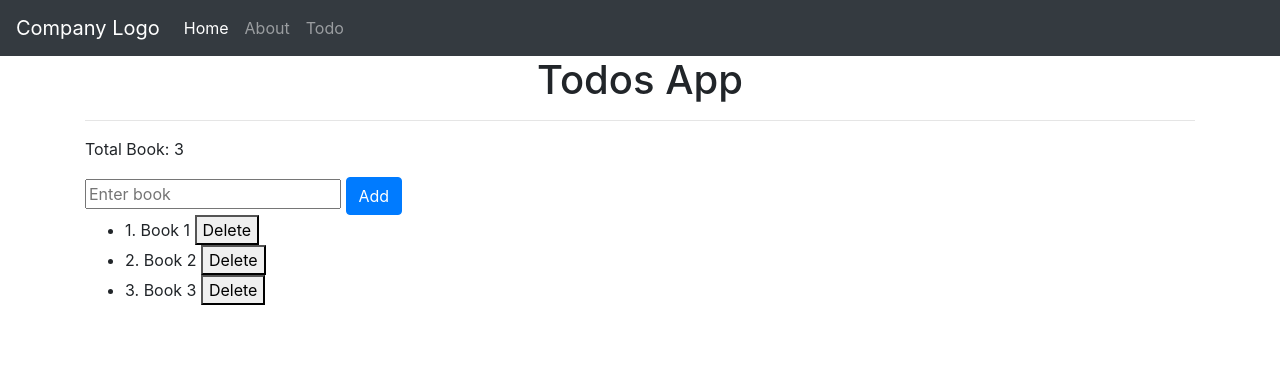
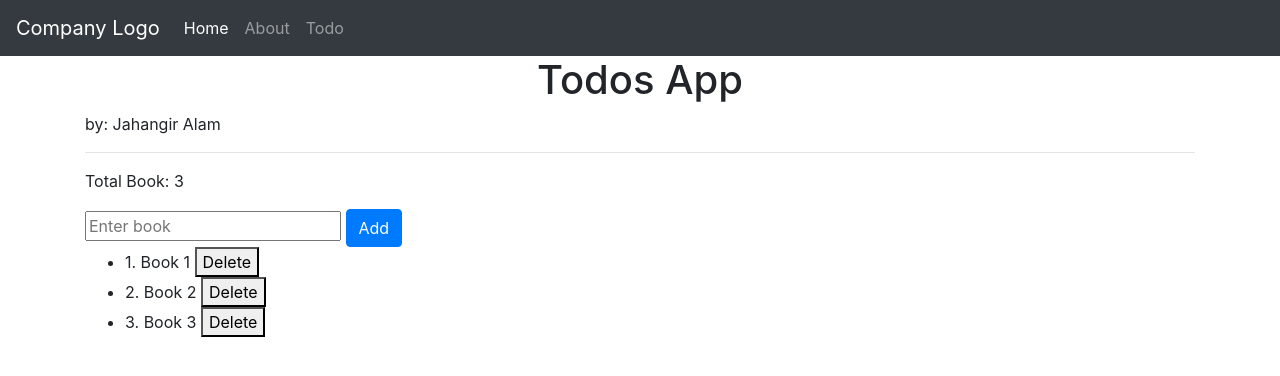
Before and after one commit to samraat121/vue2-vuex, a Vue app: page /todo in a window 1280 px wide. Shown: the top 376 px of the page. Built offline with nearby package versions, Linux system fonts and the light colour scheme.

Commit message:
mapState amader computed property te je kosto kore functjion lekha lagto ta komiye diche

```diff
--- a/src/pages/Todo.vue
+++ b/src/pages/Todo.vue
@@ -1,6 +1,9 @@
 <template lang="">
     <div class="container">
-        <h1 class="text-center">Todos App</h1> <hr />
+        <h1 class="text-center">Todos App</h1>
+            <p>by: {{name}}</p>
+         <hr />
+
         <p>Total Book: {{ $store.getters.totalBook }}</p>
 
     <input type="text" v-model="bookName" name="name" placeholder="Enter book" /> <button @click="addBook" type="button" class="btn btn-primary">Add</button>
@@ -15,6 +18,7 @@
     </div>
 </template>
 <script>
+import {mapState} from 'vuex'
 export default {
     name: 'Todo',
     data() {
@@ -25,9 +29,13 @@ export default {
 
     // computed property use korar karon hocche for loop a je logic dekhchi seta ke vejal na kore akhanei define kore diye shudhu use kora okk
     computed: {
-        bookList() {
-            return this.$store.state.bookList
-        }
+        ...mapState({
+            bookList: "bookList",
+            name: "name"
+        }),
+        // bookList() {
+        //     return this.$store.state.bookList
+        // }
     },
     methods: {
         addBook() {
--- a/src/store/index.js
+++ b/src/store/index.js
@@ -5,7 +5,8 @@ Vue.use(Vuex)
 
 const store = new Vuex.Store({
     state: {
-        bookList: ["Book 1", "Book 2", "Book 3"]
+        bookList: ["Book 1", "Book 2", "Book 3"],
+        name: "Jahangir Alam"
     },
     getters: {
         totalBook(state) {
```
